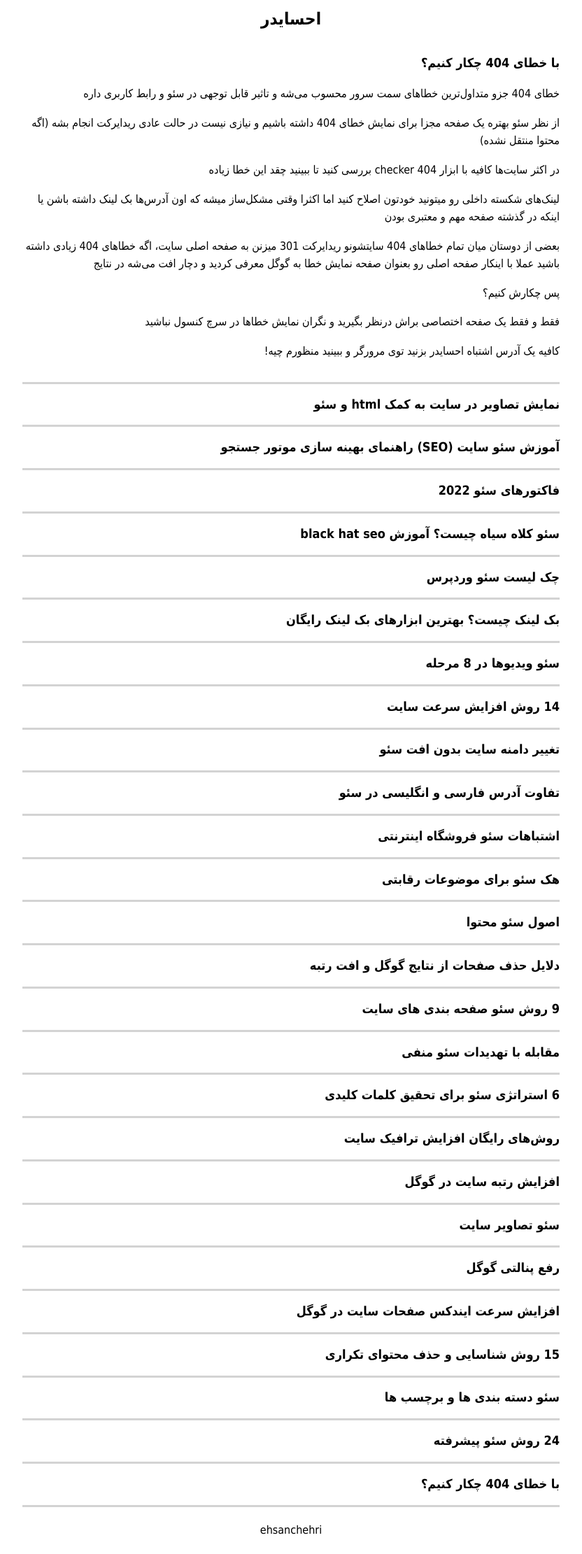
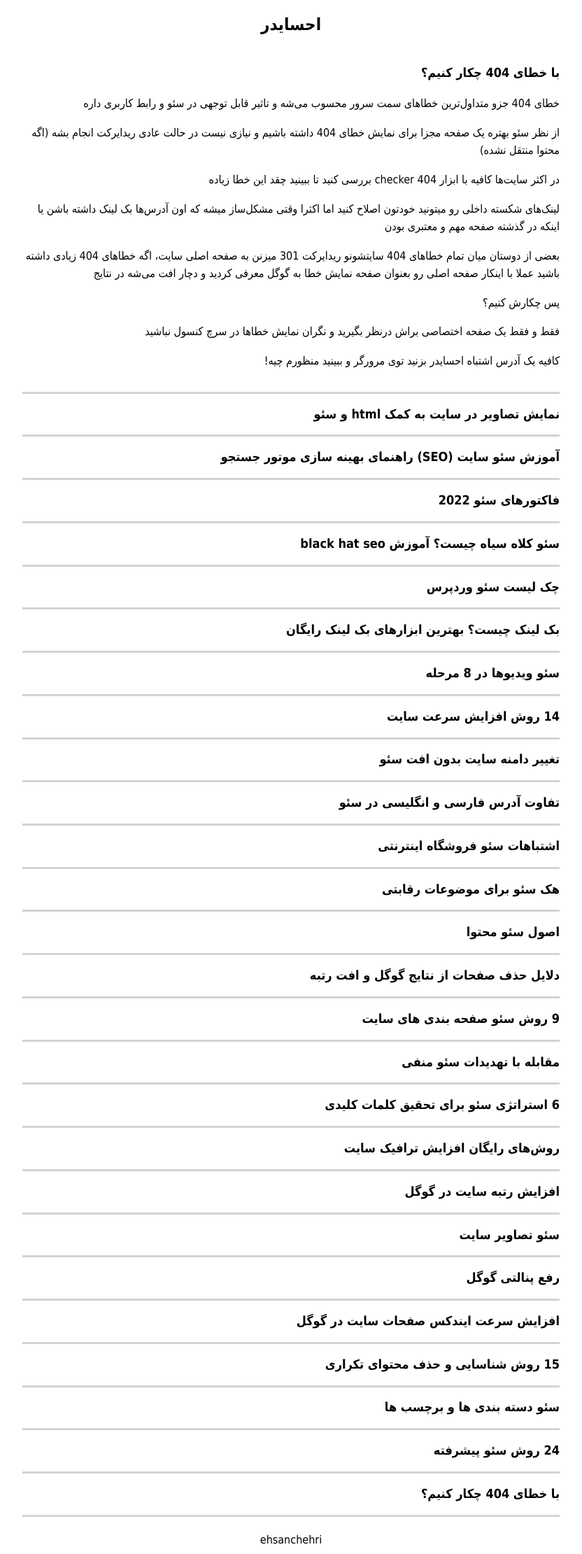
Before and after one commit to darkblog/darkblog.github.io, a Jekyll site: the page built from _posts/2021/2021-5-2-404-error.md, in a window 1280 px wide. Shown: the whole page at 70% size, without its empty margins (224-1056 px from the left). Built offline with Jekyll 4.4.1, drawn with Linux system fonts in a browser that asks for light colours.

Commit message:
Update default.html

```diff
--- a/_layouts/default.html
+++ b/_layouts/default.html
@@ -6,7 +6,7 @@
 <title>{% if page.title %}{{ page.title }}{% else %}{{ site.name }}{% endif %}</title>
 <meta name="description" content="{% if page.excerpt %}{{ page.excerpt | strip_html | strip_newlines | truncate: 160 }}{% else %}{{ site.description }}{% endif %}">
 <link rel="canonical" href="{{ page.url | replace:'index.html','' | prepend: site.baseurl | prepend: site.url }}">
-<style>body{font:100%/1.6 Tahoma}.container{margin:auto;padding:5px;max-width:768px}header{padding-bottom:10px;font-size:x-large;font-weight:bold}h1,h2{font-size:large}a{color:black;text-decoration:none}ul{list-style-type:square}img,video,audio{max-width:100%}.post{padding-bottom:15px;border-bottom:solid lightgray}blockquote{margin:1.8em 0.8em;padding:0.1em 1em;border-right:solid black}.center{display:block;margin:auto;text-align:center}pre{direction:ltr;border:solid black;padding:8px;overflow-x:auto}</style>
+<style>body{font:100%/1.6 Tahoma}.container{margin:auto;padding:5px;max-width:768px}header{padding-bottom:16px;padding-top:8px;font-size:x-large;font-weight:bold}h1,h2{font-size:large}a{color:black;text-decoration:none}ul{list-style-type:square}img,video,audio{max-width:100%}.post{padding-bottom:15px;border-bottom:solid lightgray}blockquote{margin:1.8em 0.8em;padding:0.1em 1em;border-right:solid black}.center{display:block;margin:auto;text-align:center}pre{direction:ltr;border:solid black;padding:8px;overflow-x:auto}</style>
 </head>
 <body>
 <header class="center">
```
